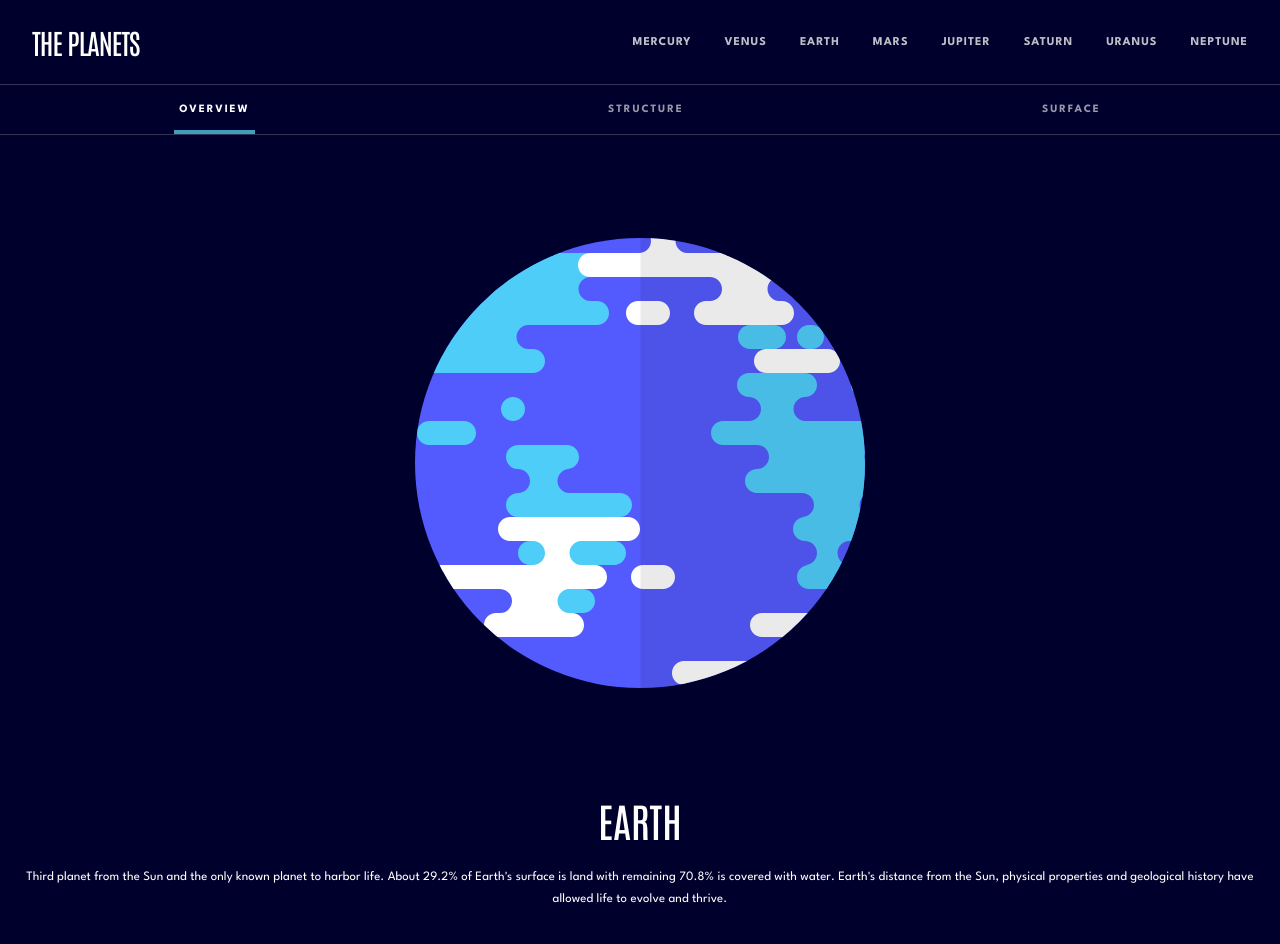
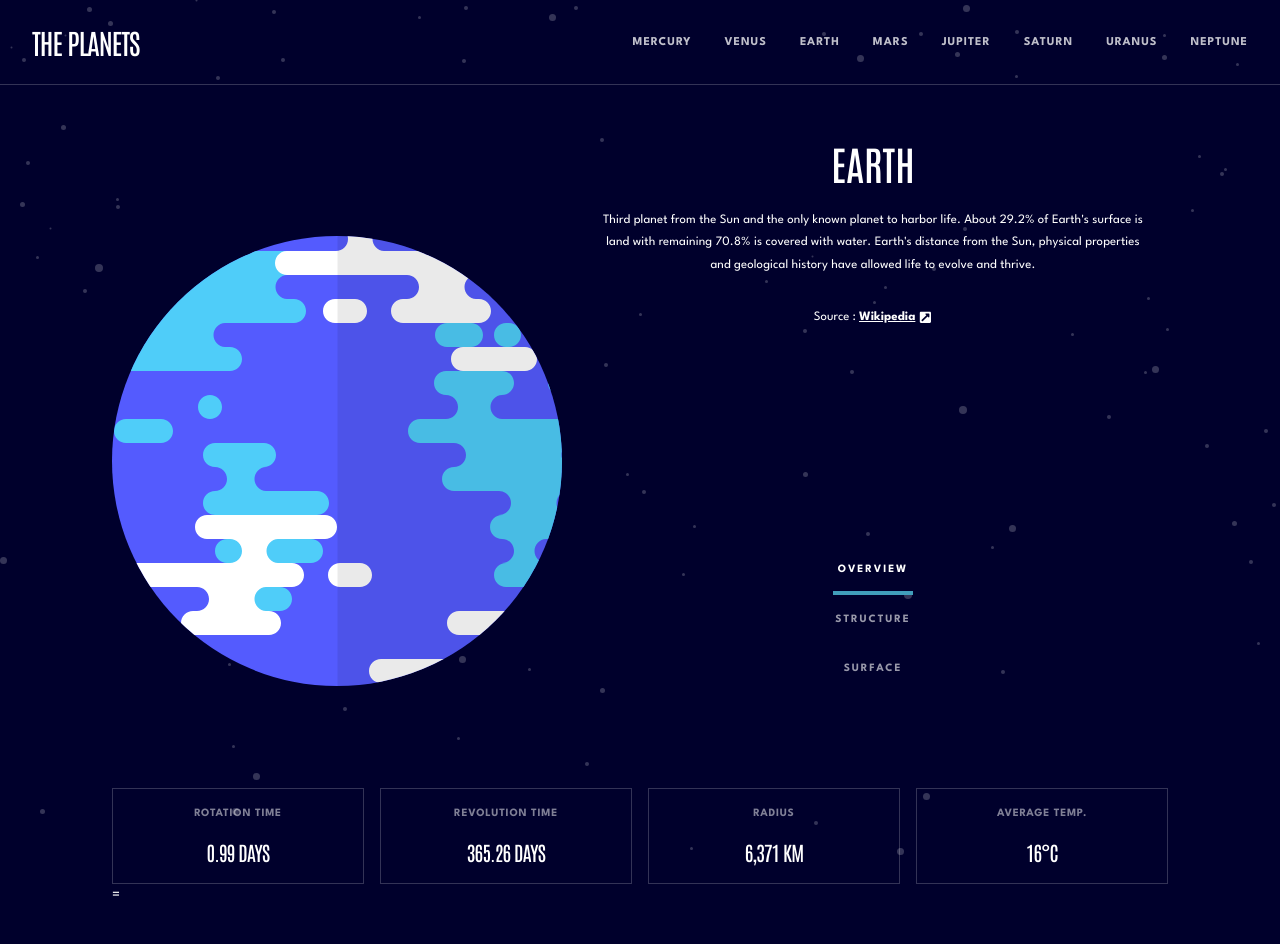
Before and after one commit to GregNicholas/planet-facts, a React (Create React App) app: page /earth in a window 1280 px wide. Shown: the top 944 px of the page. After the commit the page ends 908 px from the top, so only its background shows below. Built offline with nearby package versions, Linux system fonts and the light colour scheme; the HTML template or start-up script is replaced by a standard one.

Commit message:
background image and beginning styling grid for planet page desktop

```diff
--- a/src/components/PlanetPage/PlanetPage.js
+++ b/src/components/PlanetPage/PlanetPage.js
@@ -3,6 +3,14 @@ import styled from 'styled-components'
 import {FaExternalLinkSquareAlt} from 'react-icons/fa'
 // import planetImg from '../../assets/planet-mercury.svg'
 
+const Container = styled.main`
+    display: grid;
+
+    @media (min-width: 831px){
+        margin: 3rem 7rem;
+        gap: 0 1rem;
+    }
+`
 const SelectInfo = styled.ul`
     list-style-type: none;
     padding: 0;
@@ -15,6 +23,13 @@ const SelectInfo = styled.ul`
     font-weight: 700;
     letter-spacing: 1.9px;
     border-bottom: 1px solid rgba(255, 255, 255, .2);
+
+    @media (min-width: 831px){
+        grid-row: 2 / span 1;
+        grid-column: 3 / span 1;
+        flex-direction: column;
+        border: none;
+    }
 `
 const InfoItem = styled.li`
     border-bottom: ${props => !props.selected ? "none" : "4px solid #419EBB"};
@@ -34,10 +49,12 @@ const ImageBlock = styled.div`
     justify-content: center;
 
     @media (min-width: 501px) and (max-width: 830px) {
-        height: 460px
+        height: 460px;
       }
     @media (min-width: 831px) {
         height: 655px;
+        grid-row: 1 / span 2;
+        grid-column: 1 / span 2;
     }
 `
 const ImageContainer = styled.div`
@@ -55,6 +72,11 @@ const PlanetInfo = styled.section`
       text-align: center;
       font-size: 0.8rem;
       margin: 0 1.5rem 1.5rem 1.5rem;
+
+      @media (min-width: 831px){
+        grid-row: 1 / span 1;
+        grid-column: 3 / span 1;
+    }
 `
 const PlanetName = styled.h1`
       font-family: 'Antonio', sans-serif;
@@ -84,6 +106,14 @@ const Stats = styled.section`
       display: flex;
       flex-direction: column;
       gap: 0.5rem;
+
+      @media (min-width: 831px){
+        grid-row: 3 / span 1;
+        grid-column: 1 / span 3;
+        flex-direction: row;
+        gap: 1rem;
+        margin: 0;
+      }
 `
 const StatItem = styled.div`
     height: 3rem;
@@ -92,6 +122,15 @@ const StatItem = styled.div`
     display: flex;
     justify-content: space-between;
     align-items: center;
+
+    @media (min-width: 501px){
+        flex-direction: column;
+        flex-direction: column;
+        width: 100%;
+        height: 6rem;
+        justify-content: space-around;
+        padding: 0.5rem 1.2rem;
+    }
 `
 const StatName = styled.span`
     font-size: .7rem;
@@ -111,7 +150,7 @@ const PlanetPage = ({ planet, width }) => {
     const [image, setImage] = useState(planet.images.planet.substring(1))
     const [info, setInfo] = useState('overview')
     return (
-        <>
+        <Container>
             <SelectInfo>
                 <InfoItem selected={info === 'overview'} onClick={() => setInfo('overview')}>overview</InfoItem>
                 <InfoItem selected={info === 'structure'} onClick={() => setInfo('structure')}>structure</InfoItem>
@@ -127,40 +166,14 @@ const PlanetPage = ({ planet, width }) => {
                 <PlanetContent>{planet[info].content}</PlanetContent>
                 <Source>Source : <WikiLink href={planet[info].source} target="_blank">Wikipedia <FaExternalLinkSquareAlt/></WikiLink></Source>
             </PlanetInfo>
-
-            <Stats>
+=            <Stats>
                 <StatItem><StatName>rotation time</StatName><Stat>{planet.rotation}</Stat></StatItem>
                 <StatItem><StatName>revolution time</StatName><Stat>{planet.revolution}</Stat></StatItem>
                 <StatItem><StatName>radius</StatName><Stat>{planet.radius}</Stat></StatItem>
                 <StatItem><StatName>average temp.</StatName><Stat>{planet.temperature}</Stat></StatItem>
             </Stats>
-        </>
+        </Container>
     )
 }
 
 export default PlanetPage
-
-// {
-//     "name": "Mercury",
-//     "overview": {
-//       "content": "Mercury is the smallest planet in the Solar System and the closest to the Sun. Its orbit around the Sun takes 87.97 Earth days, the shortest of all the Sun's planets. Mercury is one of four terrestrial planets in the Solar System, and is a rocky body like Earth.",
-//       "source": "https://en.wikipedia.org/wiki/Mercury_(planet)"
-//     },
-//     "structure": {
-//       "content": "Mercury appears to have a solid silicate crust and mantle overlying a solid, iron sulfide outer core layer, a deeper liquid core layer, and a solid inner core. The planet's density is the second highest in the Solar System at 5.427 g/cm3 , only slightly less than Earth's density.",
-//       "source": "https://en.wikipedia.org/wiki/Mercury_(planet)#Internal_structure"
-//     },
-//     "geology": {
-//       "content": "Mercury's surface is similar in appearance to that of the Moon, showing extensive mare-like plains and heavy cratering, indicating that it has been geologically inactive for billions of years. It is more heterogeneous than either Mars's or the Moon’s.",
-//       "source": "https://en.wikipedia.org/wiki/Mercury_(planet)#Surface_geology"
-//     },
-//     "rotation": "58.6 Days",
-//     "revolution": "87.97 Days",
-//     "radius": "2,439.7 KM",
-//     "temperature": "430°c",
-//     "images": {
-//       "planet": "./assets/planet-mercury.svg",
-//       "internal": "./assets/planet-mercury-internal.svg",
-//       "geology": "./assets/geology-mercury.png"
-//     }
-//   },
--- a/src/index.css
+++ b/src/index.css
@@ -20,7 +20,8 @@ font-family: 'League Spartan', sans-serif; */
   body {
     line-height: 1.5;
     -webkit-font-smoothing: antialiased;
-    background: rgb(0, 0, 44)
+    background: rgb(0, 0, 44);
+    background-image: url('/public/assets/background-stars.svg')
   }
 
   img, picture, video, canvas, svg {
```
